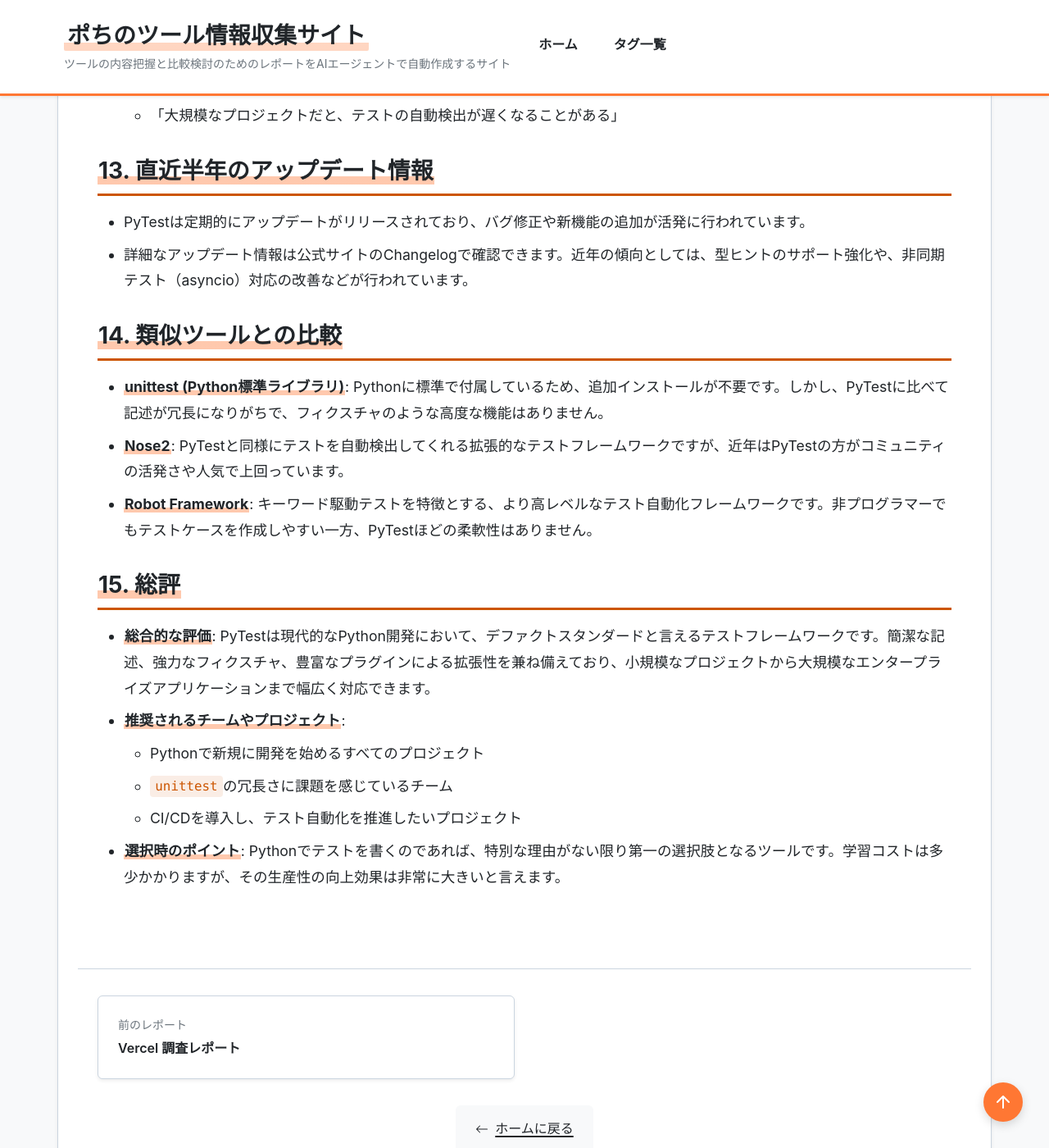
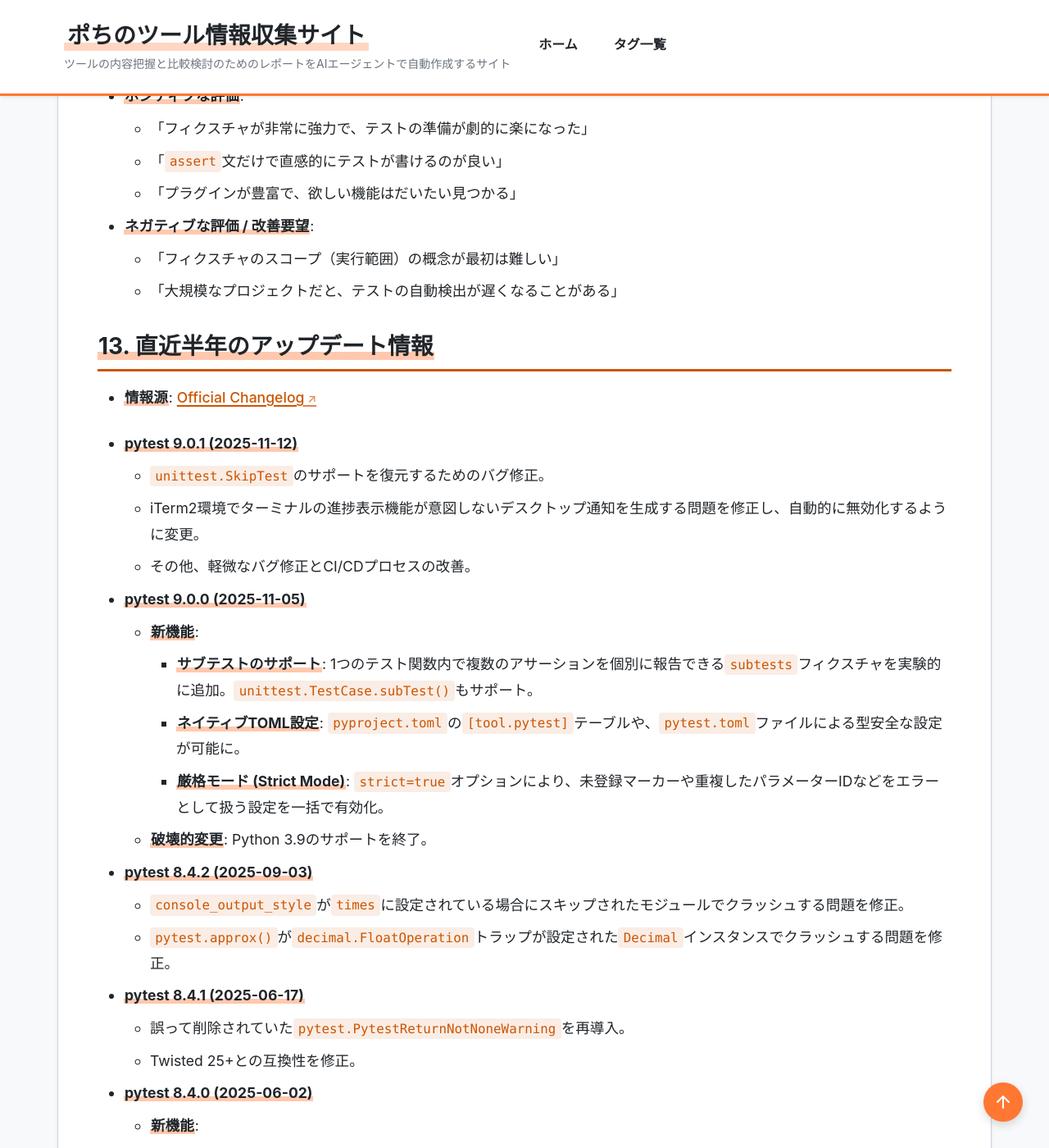
Before and after one commit to aegisfleet/tool-survey-report, a Jekyll site: the page built from _reports/pytest.md, in a window 1280 px wide and 1400 px high, scrolled down 4708 px. Shown: the whole window at 82% size. Built offline with Jekyll 4.4.1, drawn with Linux system fonts in a browser that asks for light colours; some of the changed text lies outside the part shown.

Commit message:
feat: Update Pytest report with latest information (#214)
This commit updates the Pytest research report with the latest information from the official changelog.

Key changes include:
- Added a "Recent Updates" section summarizing releases from 8.4.0 to 9.0.1.
- Integrated new features like subtest support and native TOML configuration into the main body of the report.
- Updated the report to reflect dropped support for Python 3.8 and 3.9.
- Updated the `last_updated` date to 2025-12-02.

Co-authored-by: google-labs-jules[bot] <161369871+google-labs-jules[bot]@users.noreply.github.com>

```diff
--- a/_reports/pytest.md
+++ b/_reports/pytest.md
@@ -5,7 +5,7 @@ category: "テスト自動化"
 developer: "pytest-dev team"
 official_site: "https://pytest.org/"
 date: "2025-10-22"
-last_updated: "2025-10-22"
+last_updated: "2025-12-02"
 tags:
   - "Python"
   - "テストフレームワーク"
@@ -41,6 +41,8 @@ description: "Pythonで広く利用されている、シンプルかつ強力な
 * **豊富なプラグインエコシステム**: 1300以上の外部プラグインが存在し、カバレッジ計測、並列実行、HTMLレポート生成など、機能を簡単に拡張できます。
 * **パラメタライズ**: 1つのテスト関数に複数の異なるパラメータを与えて繰り返し実行させることができ、テストコードの重複を削減します。
 * **マーカー (Markers)**: テストに`@pytest.mark`デコレータで目印を付け、特定のテストのみを実行またはスキップさせることが可能です。
+* **サブテスト (Subtests)**: `pytest 9.0`から実験的に導入された機能で、1つのテスト関数内で複数のアサーションを個別に実行し、それぞれを独立したテスト結果として報告できます。
+* **ネイティブTOML設定**: `pytest 9.0`以降、`pyproject.toml`や`pytest.toml`ファイルで、より直感的で型安全なTOML形式の設定がサポートされました。
 
 ## **4. 特徴・強み (Pros)**
 
@@ -48,11 +50,12 @@ description: "Pythonで広く利用されている、シンプルかつ強力な
 * **強力なフィクスチャ**: 依存関係の注入（DI）の仕組みとしても利用でき、テストの独立性と再利用性を大幅に向上させます。
 * **柔軟な拡張性**: 豊富なプラグインにより、プロジェクトのニーズに合わせてテスト環境を柔軟にカスタマイズできます。
 * **活発なコミュニティ**: 開発が活発で、ドキュメントやWeb上の情報が豊富に存在するため、問題解決がしやすいです。
+* **先進的な機能**: サブテスト、厳格モード（Strict Mode）、ネイティブTOML設定など、最新の開発プラクティスを積極的に取り入れています。
 
 ## **5. 弱み・注意点 (Cons)**
 
-* **学習コスト**: `unittest`に比べて高機能なため、フィクスチャなど独自の概念を効果的に使いこなすには一定の学習が必要です。
-* **互換性の問題**: `unittest`ベースのテストとの完全な互換性はないため、既存のテスト資産を移行する際には一部修正が必要になる場合があります。（ただし、多くの`unittest`テストはそのまま実行可能です）
+* **学習コスト**: `unittest`に比べて高機能なため、フィクスチャやサブテストなど独自の概念を効果的に使いこなすには一定の学習が必要です。
+* **Pythonバージョンのサポート**: 最新版のPyTestは古いPythonバージョンのサポートを積極的に終了します（例: `v9.0`でPython 3.9のサポート終了）。古い環境ではPyTestのバージョンを固定する必要があります。
 * **日本語情報の限定性**: 公式ドキュメントは英語が中心であり、日本語の最新情報は英語に比べて少ない傾向があります。
 
 ## **6. 料金プラン**
@@ -100,8 +103,33 @@ description: "Pythonで広く利用されている、シンプルかつ強力な
 
 ## **13. 直近半年のアップデート情報**
 
-* PyTestは定期的にアップデートがリリースされており、バグ修正や新機能の追加が活発に行われています。
-* 詳細なアップデート情報は公式サイトのChangelogで確認できます。近年の傾向としては、型ヒントのサポート強化や、非同期テスト（asyncio）対応の改善などが行われています。
+* **情報源**: [Official Changelog](https://docs.pytest.org/en/stable/changelog.html)
+
+* **pytest 9.0.1 (2025-11-12)**
+  * `unittest.SkipTest`のサポートを復元するためのバグ修正。
+  * iTerm2環境でターミナルの進捗表示機能が意図しないデスクトップ通知を生成する問題を修正し、自動的に無効化するように変更。
+  * その他、軽微なバグ修正とCI/CDプロセスの改善。
+
+* **pytest 9.0.0 (2025-11-05)**
+  * **新機能**:
+    * **サブテストのサポート**: 1つのテスト関数内で複数のアサーションを個別に報告できる`subtests`フィクスチャを実験的に追加。`unittest.TestCase.subTest()`もサポート。
+    * **ネイティブTOML設定**: `pyproject.toml`の`[tool.pytest]`テーブルや、`pytest.toml`ファイルによる型安全な設定が可能に。
+    * **厳格モード (Strict Mode)**: `strict=true`オプションにより、未登録マーカーや重複したパラメーターIDなどをエラーとして扱う設定を一括で有効化。
+  * **破壊的変更**: Python 3.9のサポートを終了。
+
+* **pytest 8.4.2 (2025-09-03)**
+  * `console_output_style`が`times`に設定されている場合にスキップされたモジュールでクラッシュする問題を修正。
+  * `pytest.approx()`が`decimal.FloatOperation`トラップが設定された`Decimal`インスタンスでクラッシュする問題を修正。
+
+* **pytest 8.4.1 (2025-06-17)**
+  * 誤って削除されていた`pytest.PytestReturnNotNoneWarning`を再導入。
+  * Twisted 25+との互換性を修正。
+
+* **pytest 8.4.0 (2025-06-02)**
+  * **新機能**:
+    * `ExceptionGroup`を期待するための`pytest.RaisesGroup`を追加。
+    * 各テストの実行時間を表示する`console_output_style = "times"`をサポート。
+  * **破壊的変更**: Python 3.8のサポートを終了。
 
 ## **14. 類似ツールとの比較**
 
```
